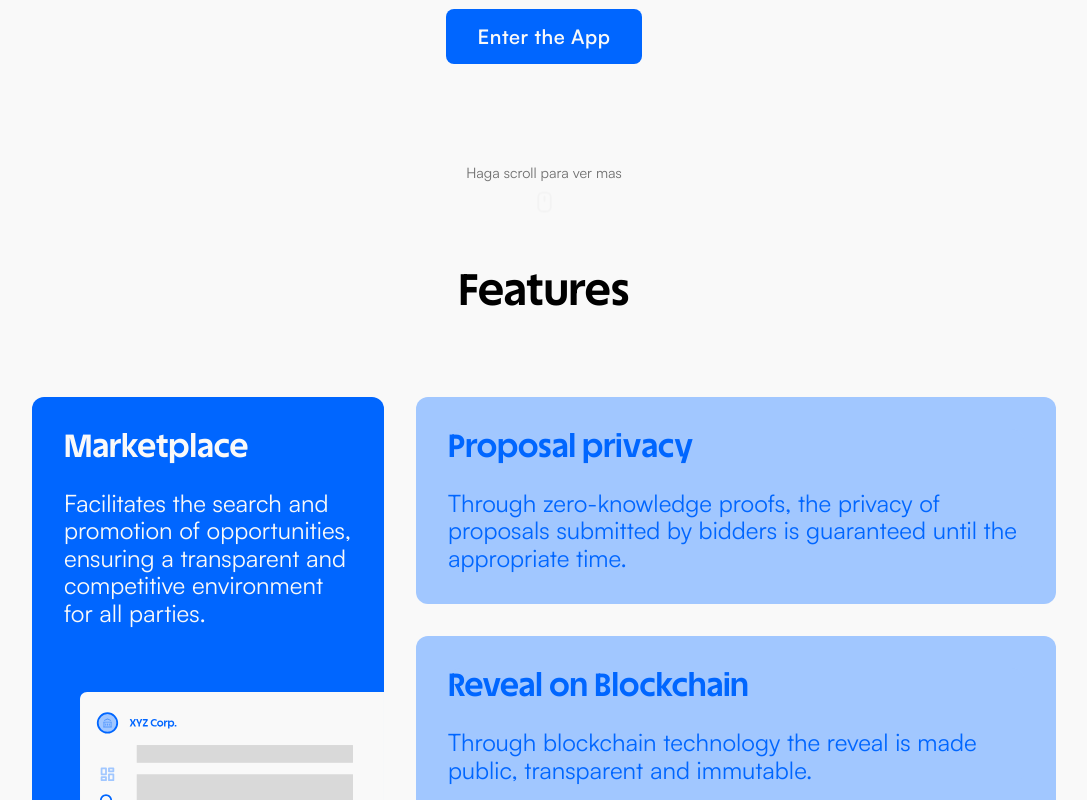
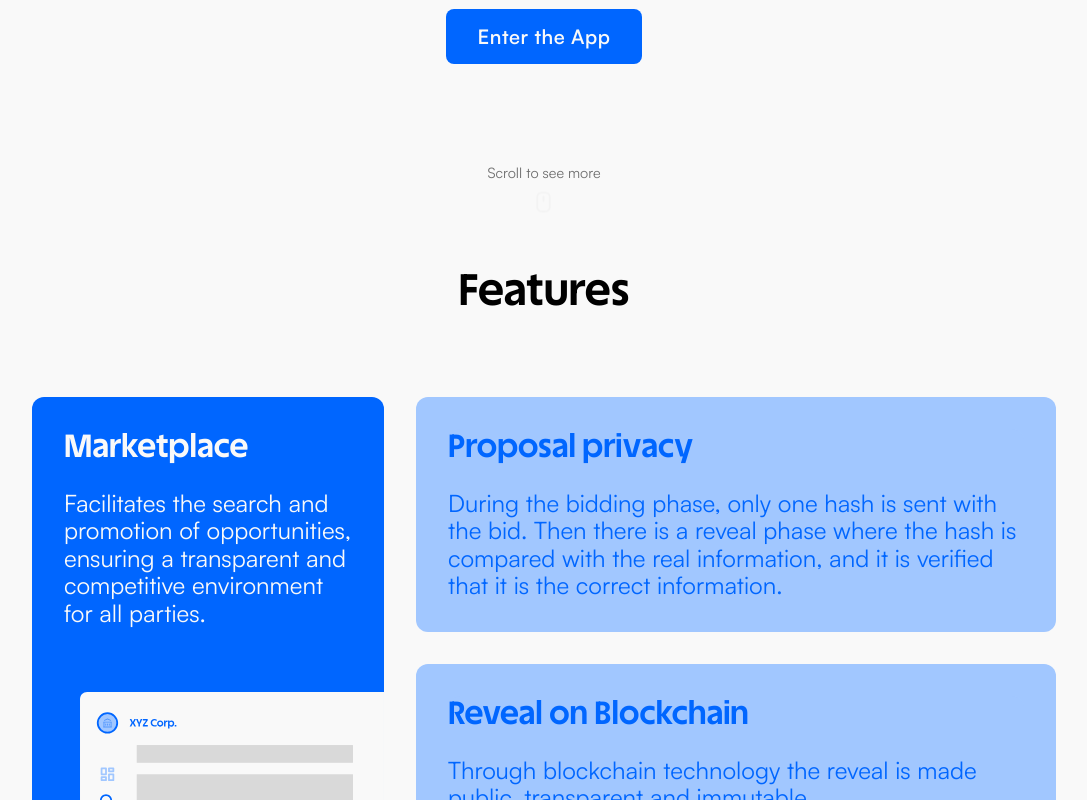
Before and after one commit to P4-Games/VeriTrust-Front, a Next.js app: page / in a window 1280 px wide. Shown: the part 424-1224 px from the top of the page, without its empty margins (96-1183 px from the left). Built offline with nearby package versions, Linux system fonts and the light colour scheme.

Commit message:
Typo hotfix

```diff
--- a/app/page.tsx
+++ b/app/page.tsx
@@ -106,9 +106,7 @@ export default function Home() {
                 <div>
                   <h3>Proposal privacy</h3>
                   <p>
-                    Through zero-knowledge proofs, the privacy of proposals
-                    submitted by bidders is guaranteed until the appropriate
-                    time.
+                  During the bidding phase, only one hash is sent with the bid. Then there is a reveal phase where the hash is compared with the real information, and it is verified that it is the correct information.
                   </p>
                 </div>
               </motion.div>
--- a/components/Scroll/SeeMore.tsx
+++ b/components/Scroll/SeeMore.tsx
@@ -8,7 +8,7 @@ export const SeeMore = ()=>{
     return (
         <>
             <div className={styles.scroll_text}>
-                <p>Haga scroll para ver mas</p>
+                <p>Scroll to see more</p>
                 <motion.img
                     initial={{ y: 0, opacity: 0}}
                     animate={{ y: 10, opacity: 1}}
```
